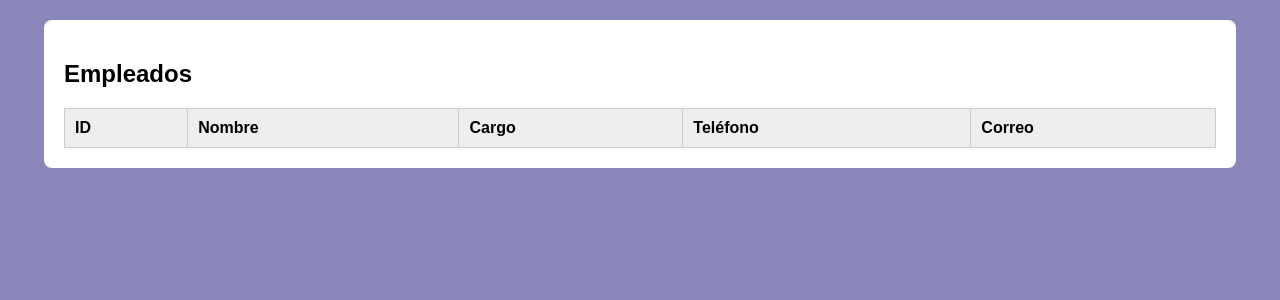
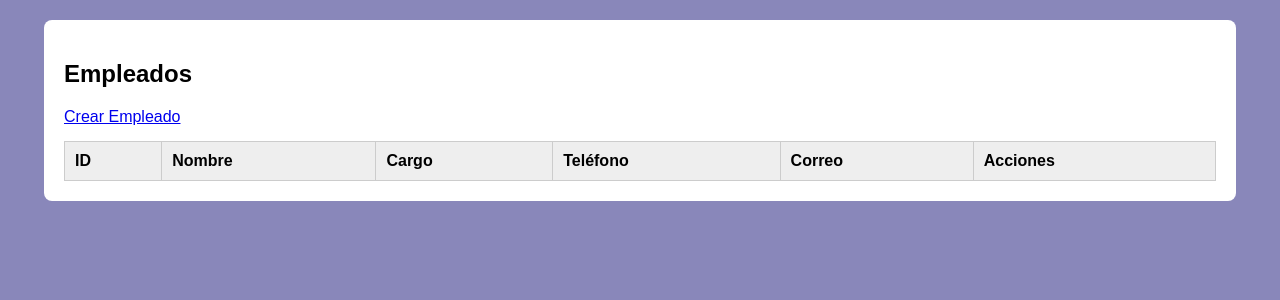
Before and after one commit to devpachon/restaurante_502, a Django app: page /empleados/ in a window 1280 px wide. Shown: the part 148-448 px from the top of the page. Run offline with Django 5.2, Linux system fonts and the light colour scheme; the visitor is signed in with stand-in values (Sample User, id 1); data that the repository does not hold is empty.

Commit message:
Se implementa el crud en empleados

```diff
--- a/gestion/templates/gestion/empleados.html
+++ b/gestion/templates/gestion/empleados.html
@@ -2,6 +2,9 @@
 
 {% block content %}
 <h2>Empleados</h2>
+<a href="{% url 'crear_empleado' %}">
+    Crear Empleado
+</a>
 <table>
     <tr>
         <th>ID</th>
@@ -9,6 +12,7 @@
         <th>Cargo</th>
         <th>Teléfono</th>
         <th>Correo</th>
+        <th>Acciones</th>
     </tr>
     {% for empleado in empleados %}
     <tr>
@@ -17,6 +21,15 @@
         <td>{{ empleado.cargo }}</td>
         <td>{{ empleado.telefono }}</td>
         <td>{{ empleado.correo }}</td>
+        <td>
+            <a href="{% url 'editar_empleado' empleado.id %}">
+                Editar
+            </a>
+
+            <a href="{% url 'eliminar_empleado' empleado.id %}">
+                Eliminar
+            </a>
+        </td>
     </tr>
     {% endfor %}
 </table>
--- a/gestion/urls.py
+++ b/gestion/urls.py
@@ -15,4 +15,7 @@ urlpatterns = [
     path('clientes/crear/', views.crear_cliente, name='crear_cliente'),
     path('clientes/editar/<int:id>/', views.editar_cliente, name='editar_cliente'),
     path('clientes/eliminar/<int:id>/', views.eliminar_cliente, name='eliminar_cliente'),
+    path('empleados/crear/', views.crear_empleado, name='crear_empleado'),
+    path('empleados/editar/<int:id>/', views.editar_empleado, name='editar_empleado'),
+    path('empleados/eliminar/<int:id>/', views.eliminar_empleado, name='eliminar_empleado'),
 ]
--- a/gestion/views.py
+++ b/gestion/views.py
@@ -6,6 +6,7 @@ from django.contrib import messages
 from django.shortcuts import render, redirect
 
 from .forms import ClienteForm
+from .forms import EmpleadoForm
 from django.shortcuts import get_object_or_404
 
 # Create your views here.
@@ -110,6 +111,80 @@ def lista_empleados(request):
     return render(request, 'gestion/empleados.html', {'empleados': empleados})
 
 @login_required
+def crear_empleado(request):
+
+    if request.method == 'POST':
+
+        form = EmpleadoForm(request.POST)
+
+        if form.is_valid():
+
+            form.save()
+
+            return redirect('lista_empleados')
+
+    else:
+
+        form = EmpleadoForm()
+
+    return render(
+        request,
+        'gestion/form_empleado.html',
+        {
+            'form': form,
+            'titulo': 'Crear Empleado'
+        }
+    )
+
+@login_required
+def editar_empleado(request, id):
+
+    empleado = get_object_or_404(
+        Empleado,
+        id=id
+    )
+
+    if request.method == 'POST':
+
+        form = EmpleadoForm(
+            request.POST,
+            instance=empleado
+        )
+
+        if form.is_valid():
+
+            form.save()
+
+            return redirect('lista_empleados')
+
+    else:
+
+        form = EmpleadoForm(
+            instance=empleado
+        )
+
+    return render(
+        request,
+        'gestion/form_empleado.html',
+        {
+            'form': form,
+            'titulo': 'Editar Empleado'
+        }
+    )
+
+@login_required
+def eliminar_empleado(request, id):
+
+    empleado = get_object_or_404(
+        Empleado,
+        id=id
+    )
+
+    empleado.delete()
+
+    return redirect('lista_empleados')
+
+@login_required
 def lista_mesas(request):
 
     mesas = Mesa.objects.all()
```
Also changed, not shown: gestion/forms.py (+34 -0 lines), gestion/templates/gestion/form_empleado.html (added, +21 -0 lines).
